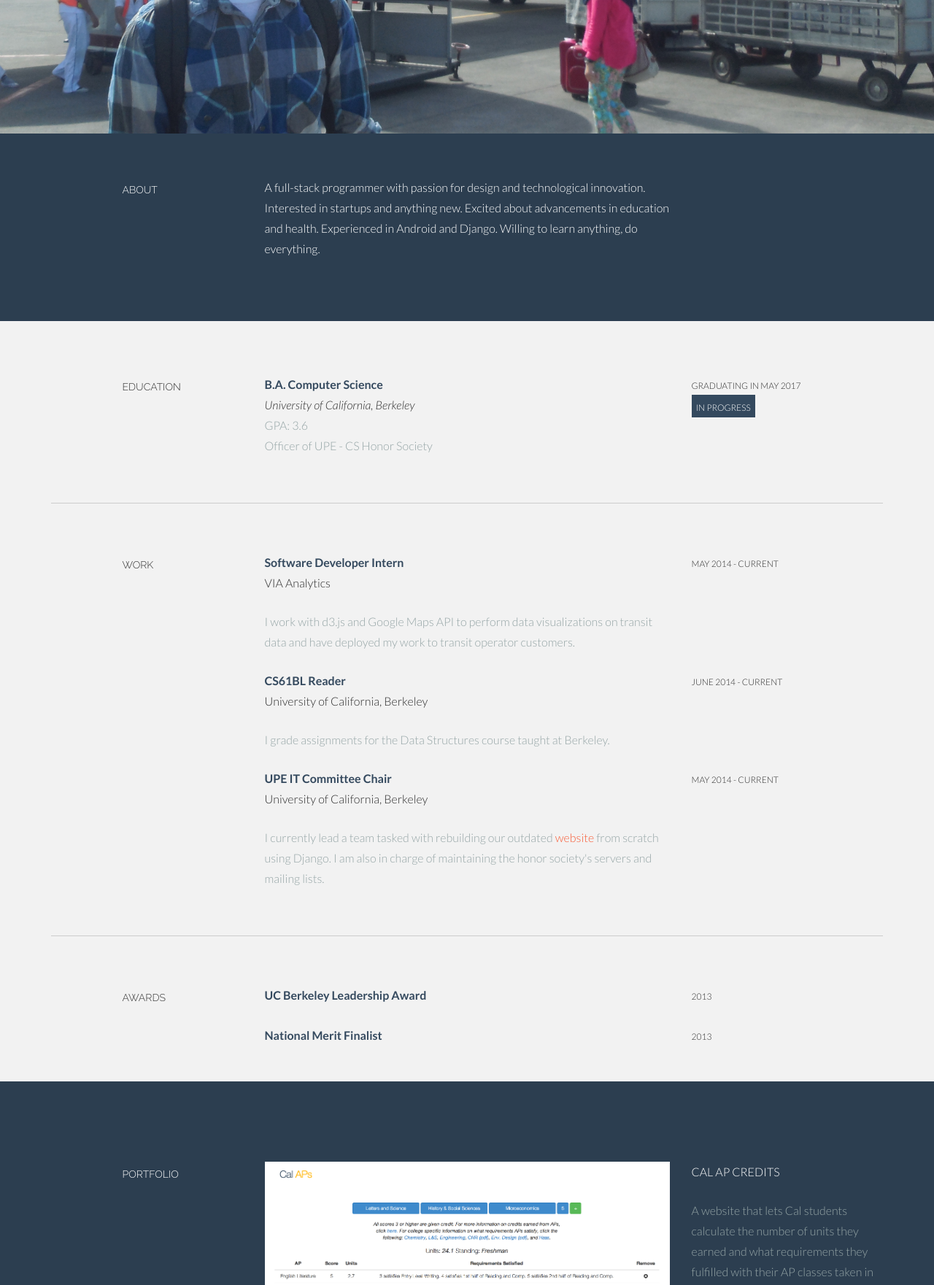
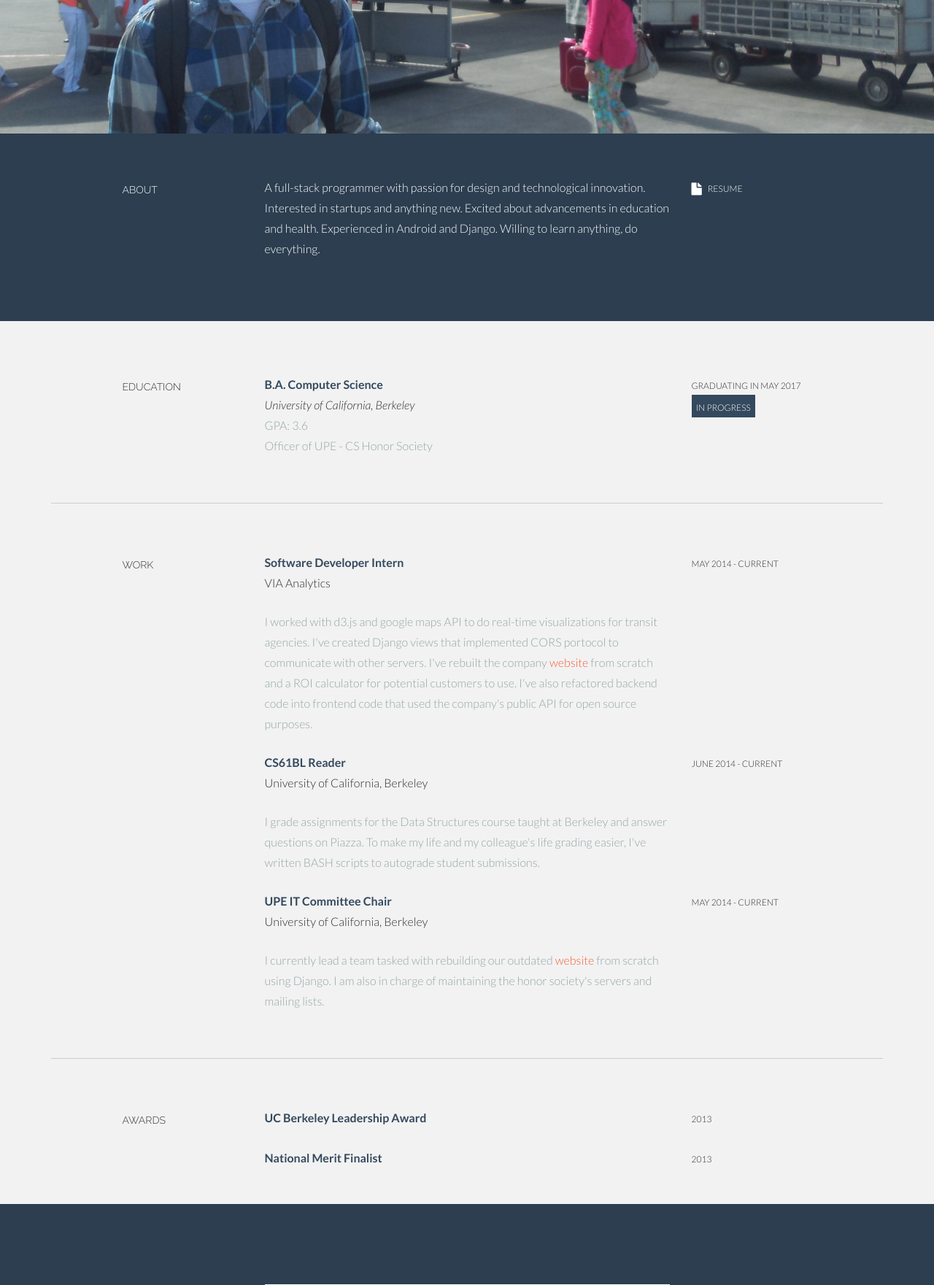
Before and after one commit to briansudev/portfolio, a Django app: page / in a window 1280 px wide. Shown: the part 377-2138 px from the top of the page at 73% size. Run offline with Django 3.2, Linux system fonts and the light colour scheme; some libraries are stand-ins or nearby versions.

Commit message:
added resume and updated job descriptions

```diff
--- a/website/templates/website/index.html
+++ b/website/templates/website/index.html
@@ -88,9 +88,9 @@
 				<div class="col-lg-6">
 					<p>A full-stack programmer with passion for design and technological innovation. Interested in startups and anything new. Excited about advancements in education and health. Experienced in Android and Django. Willing to learn anything, do everything.</p>
 				</div>
-				<!-- <div class="col-lg-3">
-					<p><a href="#"><i class="icon-file"></i></a> <sm>DOWNLOAD PDF</sm></p>
-				</div> -->
+				<div class="col-lg-3">
+					<p><a href="{% static 'website/files/resume.pdf' %}" style="color:white"><i class="icon-file"></i><sm>RESUME</sm></a></p>
+				</div>
 
 			</div><!--/.row -->
 		</div><!--/.container -->
@@ -135,7 +135,7 @@
 					<p><t>Software Developer Intern</t><br/>
 						VIA Analytics <br/>
 					</p>
-					<p><more>I work with d3.js and Google Maps API to perform data visualizations on transit data and have deployed my work to transit operator customers. </more></p>
+					<p><more>I worked with d3.js and google maps API to do real-time visualizations for transit agencies. I've created Django views that implemented CORS portocol to communicate with other servers. I've rebuilt the company <a href="http://www.v-a.io">website</a> from scratch and a ROI calculator for potential customers to use. I've also refactored backend code into frontend code that used the company's public API for open source purposes.</more></p>
 				</div>
 				<div class="col-lg-3">
 					<p><sm>MAY 2014 - CURRENT</sm></p>
@@ -145,7 +145,7 @@
 					<p><t>CS61BL Reader</t><br/>
 						University of California, Berkeley <br/>
 					</p>
-					<p><more>I grade assignments for the Data Structures course taught at Berkeley.</more></p>
+					<p><more>I grade assignments for the Data Structures course taught at Berkeley and answer questions on Piazza. To make my life and my colleague's life grading easier, I've written BASH scripts to autograde student submissions.</more></p>
 				</div>
 				<div class="col-lg-3">
 					<p><sm>JUNE 2014 - CURRENT</sm></p>
```
Also changed, not shown: 6 other files.
